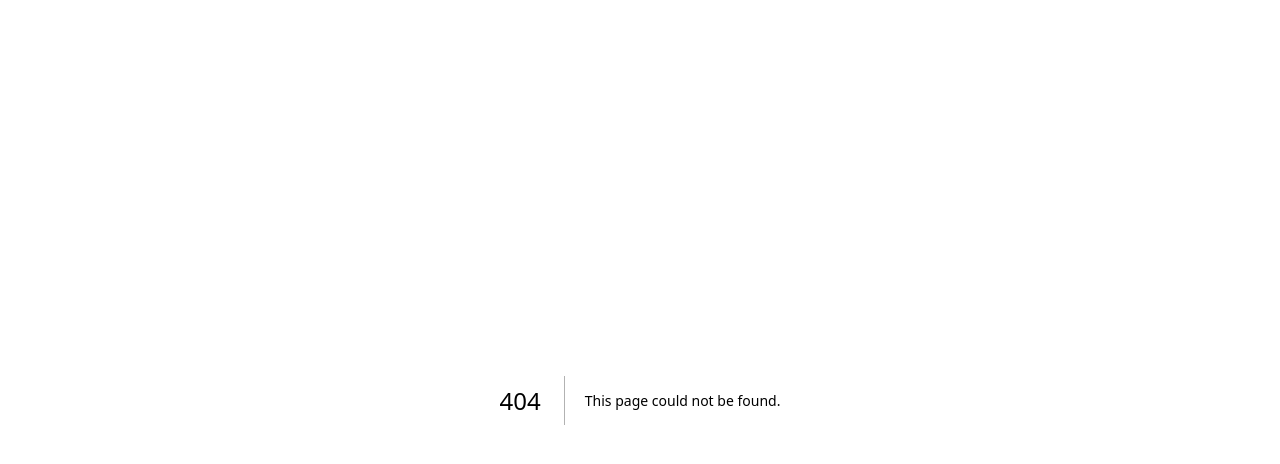
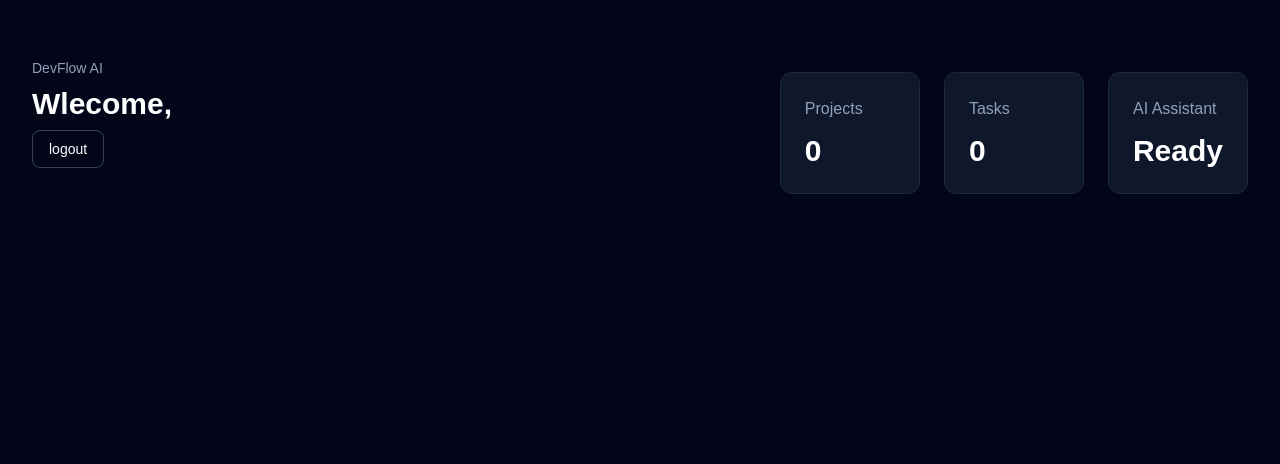
Before and after one commit to devakashmore/devflow_ai, a Next.js app in the folder apps/web/: page /dashboard in a window 1280 px wide. Before the commit this address had no page. Shown: the top 464 px of the page. Built offline with nearby package versions, Linux system fonts and the light colour scheme.

Commit message:
setup dashboard page

```diff
--- /dev/null
+++ b/apps/web/src/app/dashboard/page.tsx
@@ -0,0 +1,87 @@
+"use client";
+import { useRouter } from "next/router"
+import { useEffect, useState } from "react";
+
+interface User {
+    id: string;
+    name: string;
+    email: string;
+}
+export default function DashboardPage() {
+    const router = useRouter();
+
+    const [user, setUser] = useState<User | null>(null);
+    const [loading, setLoading] = useState(true);
+    useEffect(() => {
+
+    }, [router])
+
+    function logout() {
+        localStorage.removeItem("accessToken");
+        router.push("/login");
+    }
+
+    if (loading) {
+        <main className="flex min-h-screen items-center justify-center bg-slate-950 text-white">
+            Loading...
+        </main>
+    }
+
+    return (
+        <>
+            <main className="min-h-screen bg-slate-950 p-8 text-white">
+                <div className="mx-auto mx-w-6xl">
+                    <div className="flex items-center justify-between">
+                        <div className="">
+                            <p className="text-sm text-slate-400">
+                                DevFlow AI
+                            </p>
+                            <h1 className="mt-2 text-3xl font-bold">
+                                Wlecome, {user?.name}
+                            </h1>
+                            <p className="mt-2 text-slate-400">
+                                {user?.email}
+                            </p>
+                            <button
+                                onClick={logout}
+                                className="rounded-lg border border-slate-700 px-4 py-2 text-sm hover:bg-slate-800">
+                                logout
+                            </button>
+                        </div>
+
+                        <div className="mt-10 grid gap-6 md:grid-cols-3  ">
+                            <div className="rounded-xl border border-slate-800 bg-slate-900 p-6">
+                                <p className="text-slate-400">
+                                    Projects
+                                </p>
+                                <p className="mt-3 text-3xl font-bold">
+                                    0
+                                </p>
+                            </div>
+                            <div className="rounded-xl border border-slate-800 bg-slate-900 p-6">
+                                <p className="text-slate-400">
+                                    Tasks
+                                </p>
+                                <p className="mt-3 text-3xl font-bold">
+                                    0
+                                </p>
+                            </div>
+                            <div className="rounded-xl border border-slate-800 bg-slate-900 p-6">
+                                <p className="text-slate-400">
+                                    AI Assistant
+                                </p>
+                                <p className="mt-3 text-3xl font-bold">
+                                    Ready
+                                </p>
+                            </div>
+                        </div>
+
+
+
+                    </div>
+                </div>
+
+            </main>
+        </>
+    )
+}
```
